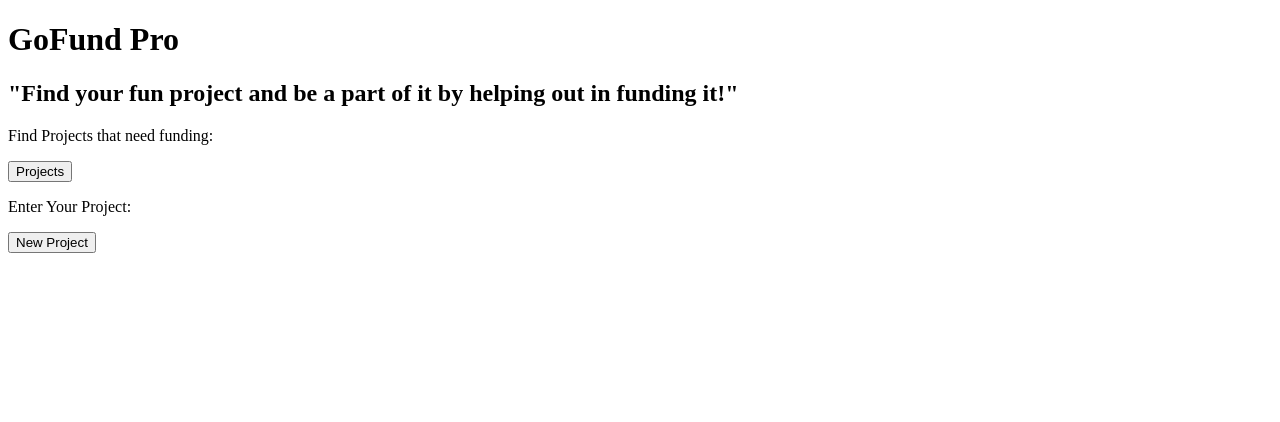
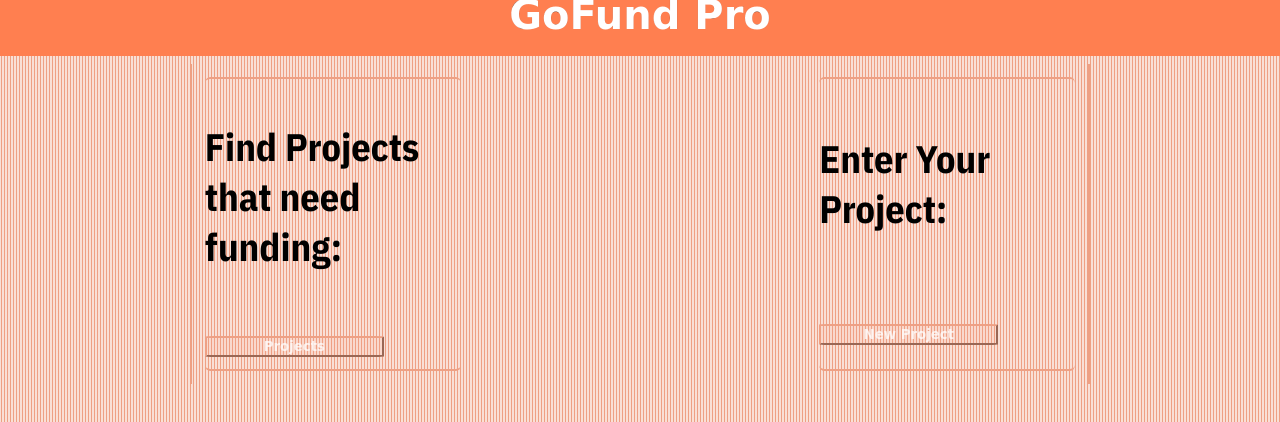
Before and after one commit to fmhirwa/Blockathon-Team-1, a plain HTML site: page front-end/home.html in a window 1280 px wide. Shown: the top 422 px of the page. Drawn offline with nearby package versions, Linux system fonts and the light colour scheme; a web font is replaced by a local one.

Commit message:
Update home.html

```diff
--- a/front-end/home.html
+++ b/front-end/home.html
@@ -6,16 +6,157 @@
     <meta name="viewport" content="width=device-width, initial-scale=1.0">
     <title>Welcome to GoFund Pro</title>
 </head>
+
+<link href="https://fonts.googleapis.com/css2?family=Flamenco&family=IBM+Plex+Sans+Condensed:ital,wght@0,400;0,700;1,400&family=Sirin+Stencil&display=swap" rel="stylesheet">
+
+<style>
+
+    :root {
+		font-family: 'Flamenco', cursive;
+		--body-font: 'IBM Plex Sans Condensed', sans-serif;
+		--header-font: 'Sirin Stencil', cursive;
+
+	}
+
+	header {
+		position: fixed;
+		top: 0px;
+		left: 0px;
+		width: 100%;
+		height: 7vh;
+	    background-color: coral;
+		z-index: 99999;
+		font-family: var(--header-font), cursive;
+
+	}
+
+    h1 {
+		text-align: center;
+		position: relative;
+		top: 0px;
+		/*background-color: crimson;*/
+		max-width: 20%;
+		height: auto;
+		margin: auto;
+		margin-top: -1vh;
+		font-size: 5vh;
+		color: white;
+		-webkit-text-stroke: 0.05px black;
+		max-width: 40%;
+	}
+
+    body {
+        background-color: rgb(238, 160, 132);
+        position: relative;
+        margin-top: 8vh;
+		background: repeating-linear-gradient(90deg, rgb(238, 160, 132) 1.5px, white 3px, rgb(238, 160, 132) 4.5px);
+		font-family: var(--body-font), sans-serif;
+		font-size: 2vw;
+
+    }
+
+    .projects_box {
+		display: flex;
+		position: relative;
+		justify-content: space-between;
+		margin: auto;
+		border-color: black;
+		border-width: 0.2vw;
+		border-left-style: solid;
+		border-right-style: solid;
+		/*border-radius: 1.5%;*/
+		max-width: 100%;
+		width: 70vw;
+		height: 25vw;
+		border-color: rgb(238, 160, 132);
+
+	}
+
+    .project {
+		display: flex;
+		position: relative;
+		flex-direction: column;
+		justify-content: space-around;
+		width: 20vw;
+		margin: 1vw 1vw 1vw 1vw;
+		border-width: 2px;
+		border-radius: 2%;
+		border-top-style: solid;
+		border-bottom-style: solid;
+		border-color: rgb(238, 160, 132);
+	}
+
+    .button {
+		bottom: 1vh;
+		width: 70%;
+		margin: 0 auto;
+	}
+
+	.button:hover {
+		background-color: rgba(238, 160, 132, 1.5);
+
+	}
+
+	.button {
+		font-family: var(--header-font), cursive;
+		background-color: transparent;
+		background: rgba(238, 160, 132, 0.1);
+		border-width: 2px;
+		border-radius: 5%;
+		border-color: rgb(238, 160, 132);
+		color:#ffffffbe;
+		font-weight: bold;
+	}
+
+    .projects-box:hover, h2:hover {
+		animation-name: smaller;
+		animation-duration: 750ms;
+		animation-fill-mode: forwards;
+    }
+    .button:hover, .project:hover {
+		animation-name: bigger;
+		animation-duration: 1s;
+		animation-fill-mode: forwards;
+	}
+
+	@keyframes smaller {
+		100% {
+			transform: scale(0.9);
+			background: rgba(140, 86, 53, 0.1);
+		}
+	}
+
+	@keyframes bigger {
+		100% {
+			transform: scale(1.1);
+		}
+	}
+
+
+
+</style>
+
 <body>
-    <h1> GoFund Pro</h1>
-    <h2>"Find your fun project and be a part of it by helping out in funding it!"</h2>
-    <p>Find Projects that need funding:</p>
-    <a href="projects.html">
-        <input type="submit"value="Projects"/>
-       </a>
-       <p>Enter Your Project:</p>
-    <a href="newproject.html">
-        <input type="submit"value="New Project"/>
-       </a>
+    <header>
+        <h1> GoFund Pro</h1>
+    </header>
+    <div class = projects_box>
+        <div class = project>
+            <h2>Find Projects that need funding:</h2>
+            <a href="projects.html">
+            <input class = button type="submit"value="Projects"/>
+           </a>
+        </div>
+
+        <div class = project>
+            <h2>Enter Your Project:</h2>
+            <a href="newproject.html">
+            <input class = button type="submit"value="New Project"/>
+           </a>
+        </div>
+    </div>
+
+
+
 </body>
 </html>
```
